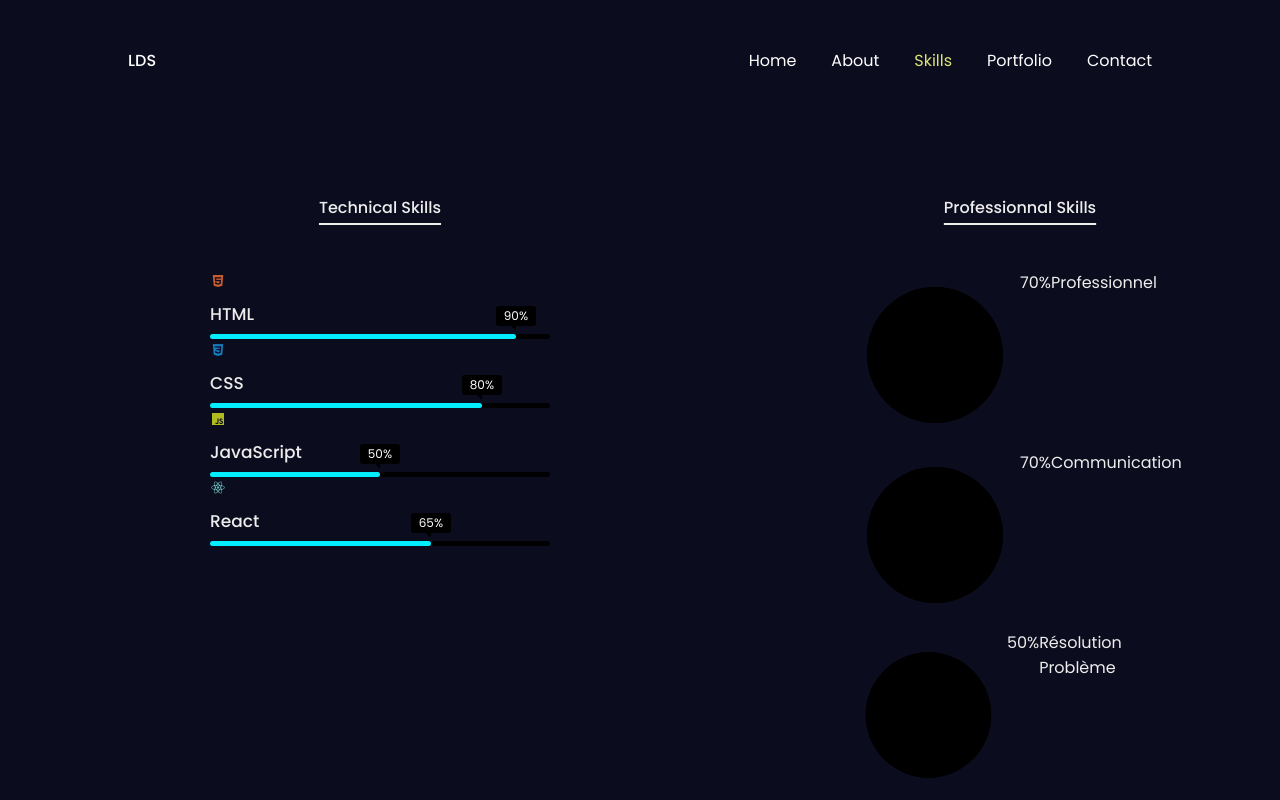
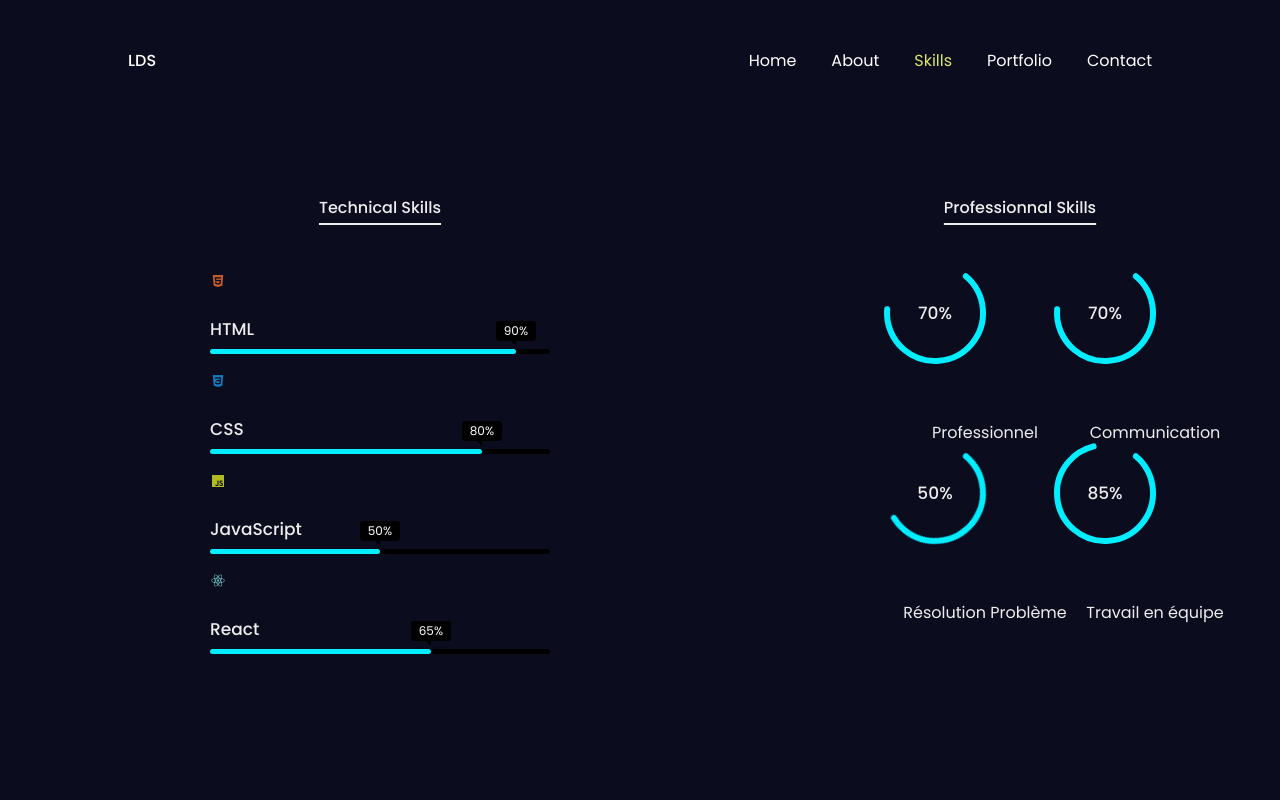
Before and after one commit to leothefrench/portfolio-leandro, a React (Vite) app: page /skills in a window 1280 px wide. Shown: the top 800 px of the page. Built offline with nearby package versions, Linux system fonts and the light colour scheme.

Commit message:
Component ProSkills done

```diff
--- a/src/components/Home/Home.tsx
+++ b/src/components/Home/Home.tsx
@@ -2,7 +2,6 @@ import './home.css'
 import myface from '../../assets/my-face.jpg';
 import { Link } from 'react-router-dom'
 import { PiSuitcaseSimpleBold } from 'react-icons/pi';
-import emailjs from "emailjs-com"
 
 export const Home = () => {
   return (
--- a/src/components/ProSkills/ProSkills.tsx
+++ b/src/components/ProSkills/ProSkills.tsx
@@ -1,16 +1,22 @@
 import './proSkills.css'
 
 interface circleProps {
-    percentage: string,
-    text: string,
+  changeClassName: string;
+  percentage: string;
+  text: string;
 }
 
-export const ProSkills:React.FC<circleProps> = ({percentage,text}) => {
+export const ProSkills:React.FC<circleProps> = ({changeClassName, percentage,text}) => {
   return (
-    <div className="radial-bars">
+    <div className="radial-bar">
       <svg x="0px" y="0px" viewBox="0 0 200 200">
         <circle className="progressive-bar" cx="100" cy="100" r="80"></circle>
-        <circle className="path path-1" cx="100" cy="100" r="80"></circle>
+        <circle
+          className={`path ${changeClassName}`}
+          cx="100"
+          cy="100"
+          r="80"
+        ></circle>
       </svg>
       <div className="percentage">{percentage}%</div>
       <div className="text">{text}</div>
--- a/src/components/ProSkills/proSkills.css
+++ b/src/components/ProSkills/proSkills.css
@@ -1,7 +1,109 @@
 .radial-bars {
     width: 100%;
     display: flex;
+    justify-content: space-evenly;
+    align-items: flex-start;
+    flex-wrap: wrap;
+}
+
+.radial-bars .radial-bar {
+    width: 50%;
     height: 170px;
     margin-bottom: 10px;
     position: relative;
 }
+
+.radial-bars .radial-bar svg {
+    top: 25%;
+    left: 50%;
+    height: 160px;
+    width: 120px;
+    position: absolute;
+    transform: translate(-50%, -50%) rotate(-50deg);
+}
+
+.radial-bars .radial-bar .progressive-bar {
+    stroke-width: 10;
+    stop-color: #000;
+    fill: transparent;
+    stroke-dasharray: 502;
+    stroke-dashoffset: 502;
+    stroke-linecap: round;
+    animation: animate-bar 1s linear forwards;
+}
+
+@keyframes animate-bar {
+    100% {
+        stroke-dashoffset: -1;
+    }
+}
+
+.path {
+    stroke-width: 10;
+    stroke: #0ef;
+    fill: transparent;
+    stroke-dasharray: 502;
+    stroke-dashoffset: 502;
+    stroke-linecap: round;
+}
+
+.path-1 {
+    animation: animate-path1 1s 1s linear forwards;
+}
+.path-2 {
+    animation: animate-path2 1s 1s linear forwards;
+}
+.path-3 {
+    animation: animate-path3 1s 1s linear forwards;
+}
+.path-4 {
+    animation: animate-path4 1s 1s linear forwards;
+}
+
+@keyframes animate-path1 {
+    100% {
+        stroke-dashoffset: 175;
+    }
+}
+@keyframes animate-path2 {
+    100% {
+        stroke-dashoffset: 175;
+    }
+}
+@keyframes animate-path3 {
+    100% {
+        stroke-dashoffset: 225;
+    }
+}
+@keyframes animate-path4 {
+    100% {
+        stroke-dashoffset: 75;
+    }
+}
+
+.radial-bar .percentage {
+    position: absolute;
+    top: 25%;
+    left: 50%;
+    transform: translate(-50%, -50%);
+    font-size: 17px;
+    font-weight: 500;
+    animation: showTheText .5s 1s linear forwards;
+    opacity: 0;
+}
+
+.radial-bar .text {
+    width: 100%;
+    position: absolute;
+    text-align: center;
+    bottom: -5px;
+    transform: translateX(50px);
+    animation: showTheText .5s 1s linear forwards;
+    opacity: 0;
+}
+
+@keyframes showTheText {
+    100% {
+        opacity: 1;
+    }
+}
--- a/src/components/Skills/Skills.tsx
+++ b/src/components/Skills/Skills.tsx
@@ -4,7 +4,6 @@ import { ProSkills } from '../ProSkills/ProSkills';
 
 export const Skills = () => {
   return (
-    <>
       <section className="section-skills">
         <div className="container-skills" id="skills">
           <h1 className="title-skills">Technical Skills</h1>
@@ -36,25 +35,13 @@ export const Skills = () => {
 
         <div className="container-skills">
           <h1 className="title-skills">Professionnal Skills</h1>
-          {/* <div className="radial-bars">
-            <svg x="0px" y="0px" viewBox="0 0 200 200">
-              <circle
-                className="progressive-bar"
-                cx="100"
-                cy="100"
-                r="80"
-              ></circle>
-              <circle className="path path-1" cx="100" cy="100" r="80"></circle>
-            </svg>
-            <div className="percentage">90%</div>
-            <div className="text">Créativité</div>
-          </div> */}
-          <ProSkills percentage="70" text="Professionnel" />
-          <ProSkills percentage="70" text="Communication" />
-          <ProSkills percentage="50" text="Résolution Problème" />
-          <ProSkills percentage="85" text="Travail en équipe" />
+          <div className="radial-bars">
+            <ProSkills changeClassName='path-1' percentage="70" text="Professionnel" />
+            <ProSkills changeClassName='path-2' percentage="70" text="Communication" />
+            <ProSkills changeClassName='path-3' percentage="50" text="Résolution Problème" />
+            <ProSkills changeClassName='path-4' percentage="85" text="Travail en équipe" />
+          </div>
         </div>
       </section>
-    </>
   );
 }
--- a/src/components/Skills/skills.css
+++ b/src/components/Skills/skills.css
@@ -19,13 +19,17 @@
     margin-bottom: 50px;
 }
 
+.technical-bars {
+    margin-bottom: 1rem;
+}
+
 .bars {
     font-size: 23px;
 }
 
-/* .container-skills .bars {
+.container-skills .bars {
     margin-top: 15px;
-} */
+}
 
 .container-skills .bars:first-child {
     margin-top: 0;
@@ -132,3 +136,19 @@
         opacity: 1;
     }
 }
+
+/* .radial-bars .radial-bar .progression-line {
+    stroke-width: 10;
+    stop-color: #000;
+    fill: transparent;
+    stroke-dasharray: 502;
+    stroke-dashoffset: 502;
+    stroke-linecap: round;
+    animation: animate-bar 1s linear forwards;
+}
+
+@keyframes animate-bar {
+    100% {
+        stroke-dashoffset: -1;
+    }
+} */
--- a/src/main.tsx
+++ b/src/main.tsx
@@ -3,13 +3,12 @@ import ReactDOM from 'react-dom/client'
 import App from './App.tsx'
 import './index.css'
 import { BrowserRouter } from 'react-router-dom'
-import { AppRouter } from './components/AppRouter/AppRouter.tsx'
+
 
 ReactDOM.createRoot(document.getElementById('root')!).render(
   <React.StrictMode>
     <BrowserRouter>
         <App />
-        {/* <AppRouter /> */}
     </BrowserRouter>
   </React.StrictMode>
 );
```
